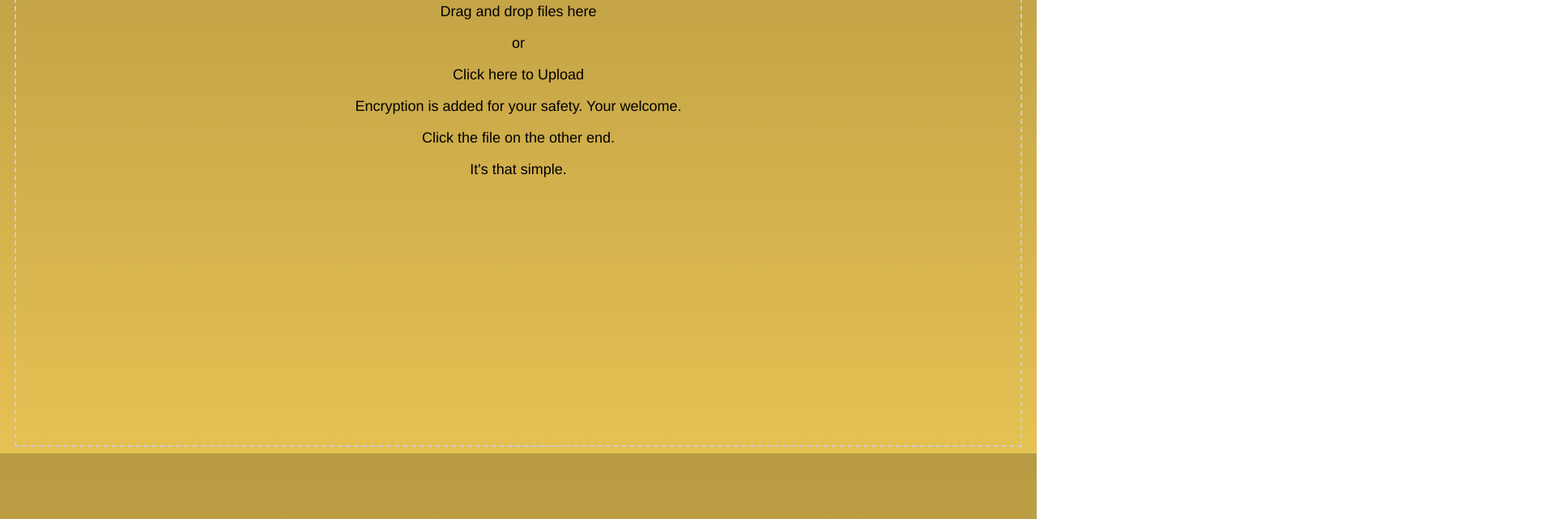
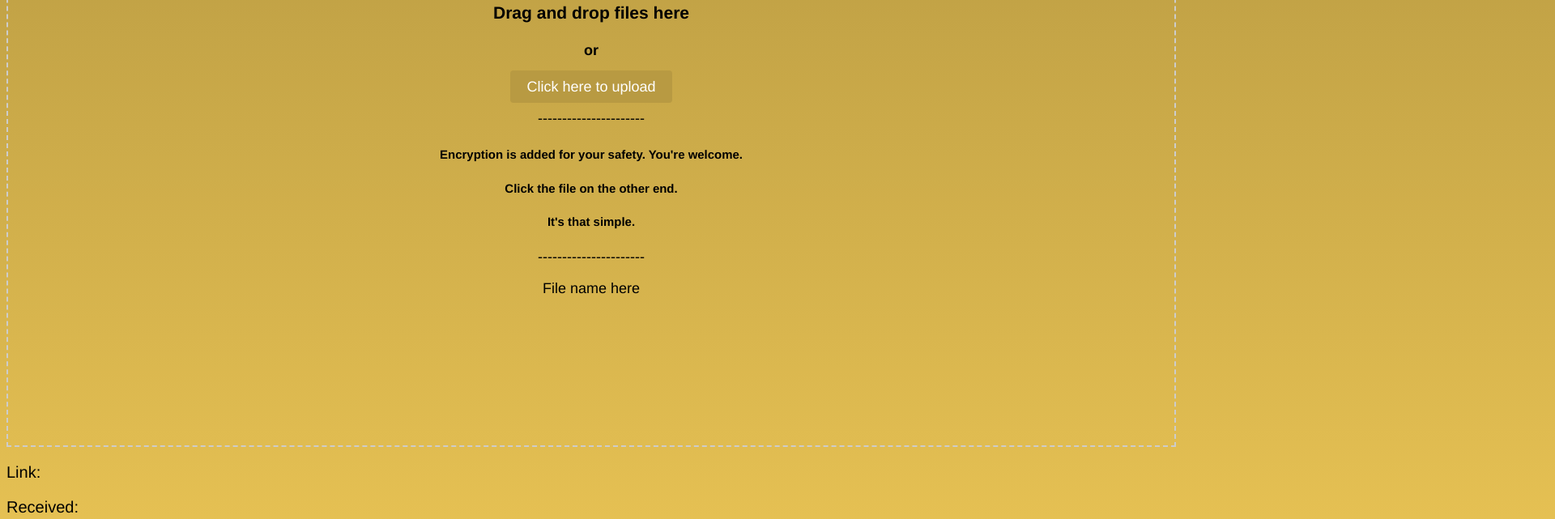
Before and after one commit to rndlpz/CipherStream_FE, a plain HTML site: page index.html in a window 1280 px wide. Shown: the part 200-841 px from the top of the page at 81% size, 1920 px wide, since content can reach past the window. Drawn offline with Linux system fonts and the light colour scheme.

Commit message:
updated frontend 5/22

```diff
--- a/index.html
+++ b/index.html
@@ -7,18 +7,24 @@
 <body>
   <div id="dropzone">
     <h1 class = "maintitle">CIPHERSTREAM</h1>
-    <p>Drag and drop files here</p>
-    <p>or</p>
-    <p>Click here to Upload</p>
+    <h3>Drag and drop files here</h3>
+    <h4>or</h4>
+    <label for="file-input" id="upload-btn">Click here to upload</label>
+    <p>----------------------</p>
+    <h5>Encryption is added for your safety. You're welcome.</h5>
+    <h5>Click the file on the other end.</h5>
+    <h5>It's that simple.</h5>
+    <p>----------------------</p>
+    <p class="file-name">File name here</p>
 
-    <p>Encryption is added for your safety. Your welcome.</p>
-    <p>Click the file on the other end.</p>
-    <p>It's that simple.</p>
     <input type="file" id="file-input" multiple>
-    <label for="file-input" id="upload-btn">Click here to upload</label>
-    <p id="file-name"></p>
   </div>
-  <div>
+  <div id = "link-box">
+    <p>Link:</p>
+  </div>
+  <div id = receiveCt>
+    <p>Received: </p>
+  </div>
 </body>
 </html>
 
--- a/styles.css
+++ b/styles.css
@@ -1,5 +1,8 @@
+.h5{
+  font-weight: normal;
+}
 #dropzone {
-  width: 1200px;
+  width: 1400px;
   height: 700px;
   border: 2px dashed #ccc;
   text-align: center;
@@ -7,20 +10,22 @@
   font-size: 18px;
   margin: 0 auto;
 }
-#file-input {
+#file-input{
+  position:absolute;
   opacity:0;
   width: 1200px;
   height: 700px;
   text-align: center;
-  padding: 20px;
+/*  padding: 20px;*/
   font-size: 18px;
   margin: 0 auto;
 }
 #upload-btn {
-  display: none;
-  size: 300px;
+  text-align: center;
+/*  display: none;*/
+  size: 600px;
   padding: 10px 20px;
-  background-color: #4CAF50;
+  background-color: #B89A42;
   color: #fff;
   border: none;
   border-radius: 4px;
@@ -29,6 +34,7 @@
 #file-name {
   margin-top: 10px;
   font-weight: bold;
+  color: #fff;
 }
 .maintitle{
   font-size: 70px;
```
Also changed, not shown: script.js (+13 -9 lines), 1 other file.
